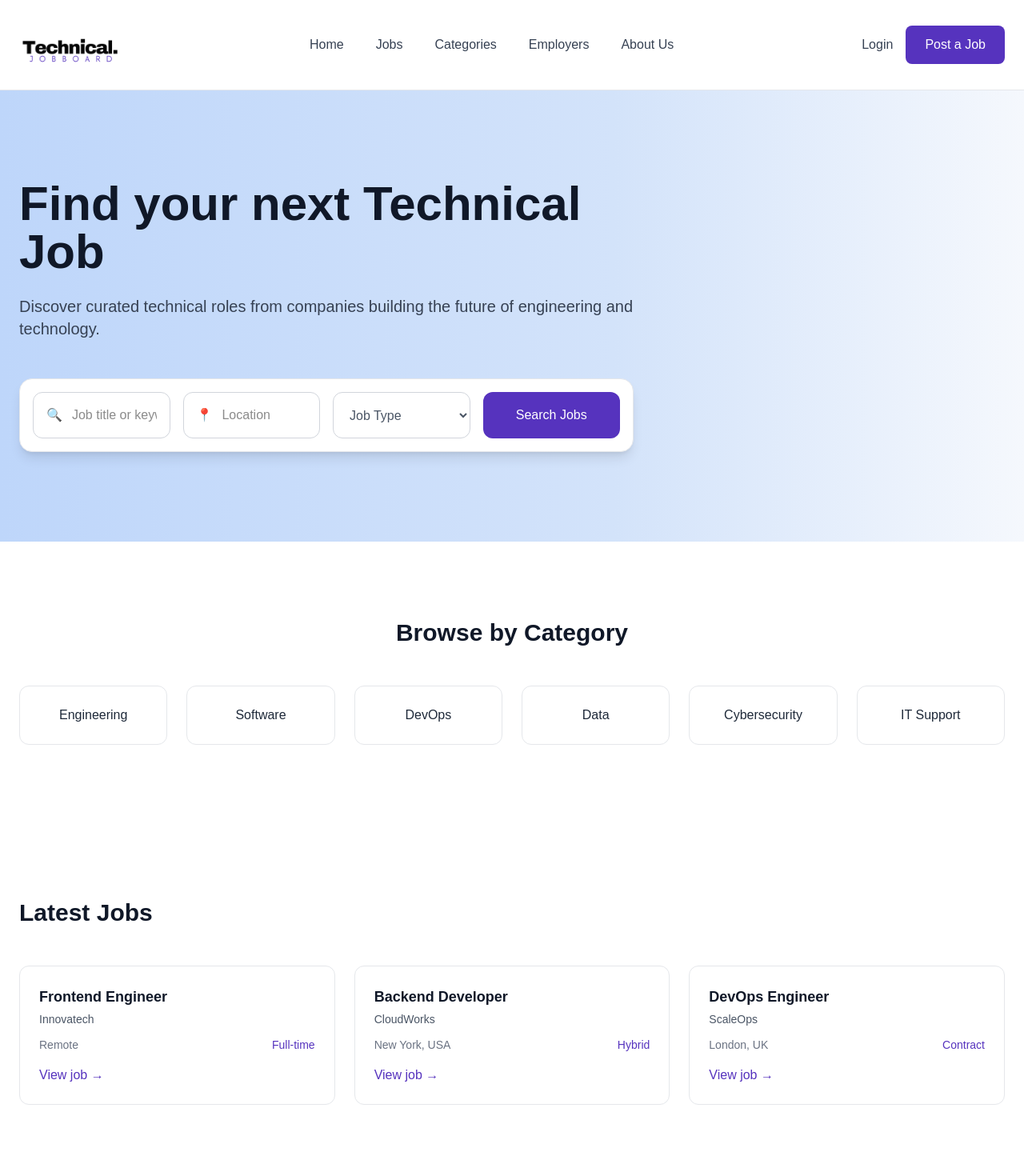
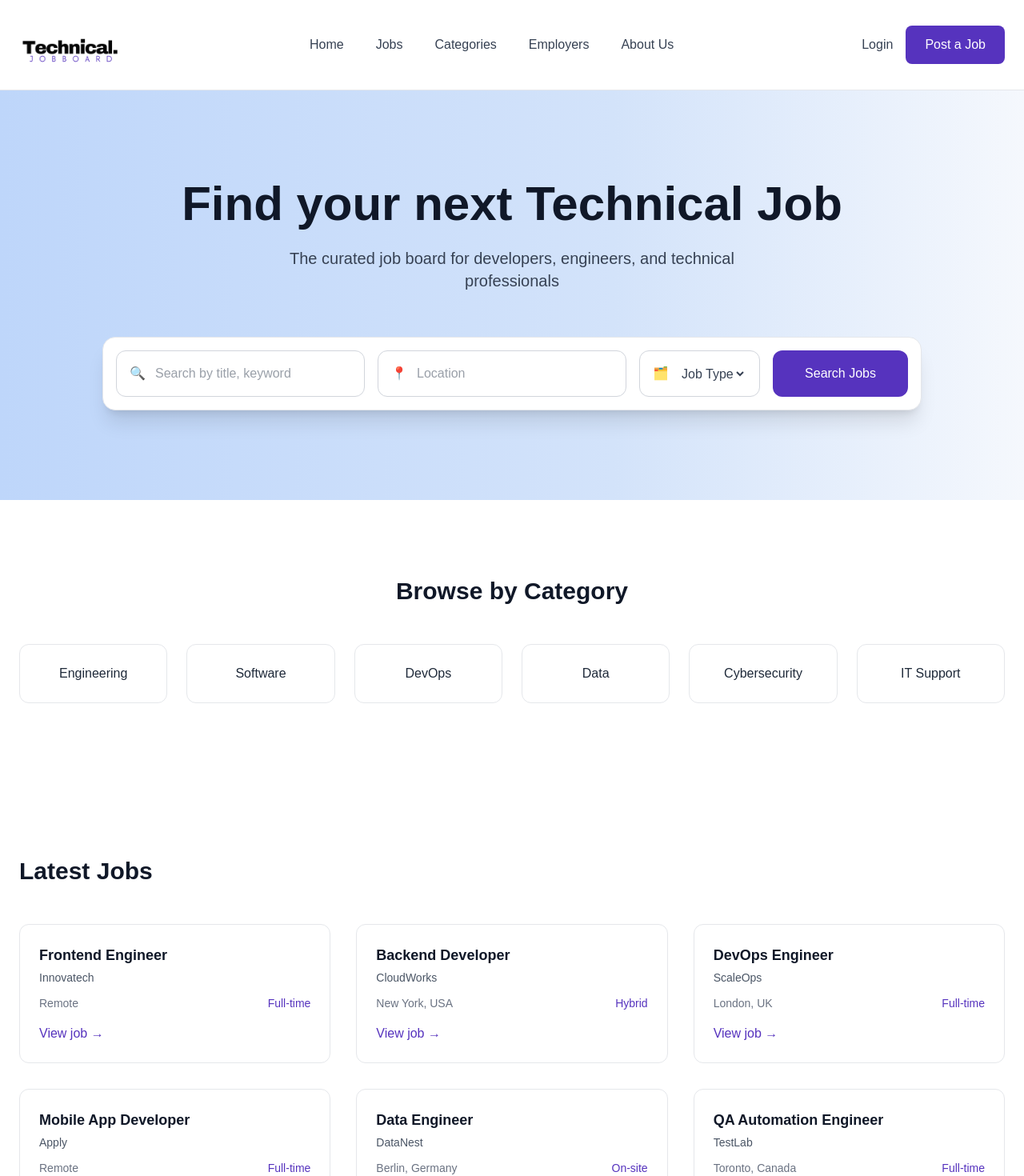
Before and after one commit to adebisidolapo/technicaljobboard, a Next.js app in the folder jobboard/: page / in a window 1280 px wide. Shown: the top 1470 px of the page at 80% size. Built offline with nearby package versions, Linux system fonts and the light colour scheme.

Commit message:
Update homepage design

```diff
--- a/jobboard/app/page.tsx
+++ b/jobboard/app/page.tsx
@@ -42,62 +42,66 @@ export default function Home() {
 <section
   className="w-full"
   style={{
-    background: "linear-gradient(90deg, #BED6FA 0%, #D3E3FA 60%, #F5F8FD 100%)",
+    background:
+      "linear-gradient(90deg, #BED6FA 0%, #D3E3FA 60%, #F5F8FD 100%)",
   }}
 >
-  <div className="max-w-7xl mx-auto px-6 py-28">
+  <div className="max-w-7xl mx-auto px-6 py-28 text-center">
 
-    <div className="max-w-3xl">
+    {/* Headline */}
     <h1 className="text-5xl md:text-6xl font-bold text-gray-900 mb-6">
       Find your next Technical Job
     </h1>
 
-      <p className="text-xl text-gray-700 mb-12">
-        Discover curated technical roles from companies building
-        the future of engineering and technology.
+    <p className="text-lg md:text-xl text-gray-700 max-w-2xl mx-auto mb-14">
+      The curated job board for developers, engineers, and technical professionals
     </p>
 
-      {/* Search Bar */}
-      <div className="bg-white rounded-2xl shadow-lg border border-gray-200 p-4 grid grid-cols-1 md:grid-cols-4 gap-4">
+    {/* Search Box */}
+    <div className="bg-white rounded-2xl shadow-xl border border-gray-200 p-4 flex flex-col md:flex-row items-stretch gap-4 max-w-5xl mx-auto">
 
       {/* Keyword */}
-        <div className="flex items-center border border-gray-300 rounded-xl px-4">
+      <div className="flex items-center flex-1 border border-gray-300 rounded-xl px-4">
         <span className="text-gray-400 mr-3">🔍</span>
         <input
           type="text"
-            placeholder="Job title or keyword"
-            className="w-full py-4 focus:outline-none"
+          placeholder="Search by title, keyword"
+          className="w-full py-4 focus:outline-none text-gray-700"
         />
       </div>
 
       {/* Location */}
-        <div className="flex items-center border border-gray-300 rounded-xl px-4">
+      <div className="flex items-center flex-1 border border-gray-300 rounded-xl px-4">
         <span className="text-gray-400 mr-3">📍</span>
         <input
           type="text"
           placeholder="Location"
-            className="w-full py-4 focus:outline-none"
+          className="w-full py-4 focus:outline-none text-gray-700"
         />
       </div>
 
       {/* Job Type */}
-        <select className="border border-gray-300 rounded-xl px-4 py-4 text-gray-600 focus:outline-none">
+      <div className="flex items-center border border-gray-300 rounded-xl px-4">
+        <span className="text-gray-400 mr-3">🗂️</span>
+        <select className="py-4 bg-transparent focus:outline-none text-gray-700">
           <option>Job Type</option>
           <option>Full-time</option>
           <option>Part-time</option>
           <option>Contract</option>
           <option>Remote</option>
         </select>
+      </div>
 
       {/* Button */}
-        <button className="bg-[#5633be] text-white rounded-xl px-6 py-4 font-medium hover:bg-[#4526a6]">
+      <button className="bg-[#5633be] text-white px-10 py-4 rounded-xl font-medium hover:bg-[#4526a6] transition">
         Search Jobs
       </button>
-      </div>
     </div>
 
   </div>
 </section>
+
+
 
 
 <section className="bg-white">
@@ -139,7 +143,7 @@ export default function Home() {
       Latest Jobs
     </h2>
 
-    <div className="grid grid-cols-1 md:grid-cols-2 lg:grid-cols-3 gap-6">
+    <div className="grid grid-cols-1 md:grid-cols-2 lg:grid-cols-3 gap-8">
       {[
         {
           title: "Frontend Engineer",
@@ -157,16 +161,34 @@ export default function Home() {
           title: "DevOps Engineer",
           company: "ScaleOps",
           location: "London, UK",
-          type: "Contract",
+          type: "Full-time",
+        },
+        {
+          title: "Mobile App Developer",
+          company: "Apply",
+          location: "Remote",
+          type: "Full-time",
+        },
+        {
+          title: "Data Engineer",
+          company: "DataNest",
+          location: "Berlin, Germany",
+          type: "On-site",
+        },
+        {
+          title: "QA Automation Engineer",
+          company: "TestLab",
+          location: "Toronto, Canada",
+          type: "Full-time",
         },
       ].map((job, index) => (
         <div
           key={index}
-          className="bg-white border border-gray-200 rounded-xl p-6 hover:shadow-md transition"
+          className="bg-white border border-gray-200 rounded-xl p-6 hover:shadow-lg transition"
         >
-          <h4 className="text-lg font-semibold text-gray-900 mb-1">
+          <h3 className="text-lg font-semibold text-gray-900 mb-1">
             {job.title}
-          </h4>
+          </h3>
 
           <p className="text-sm text-gray-600 mb-3">
             {job.company}
@@ -188,6 +210,7 @@ export default function Home() {
 
   </div>
 </section>
+
         </>
   );
 }
```
Lines whose indentation alone changed are shown as unchanged.
